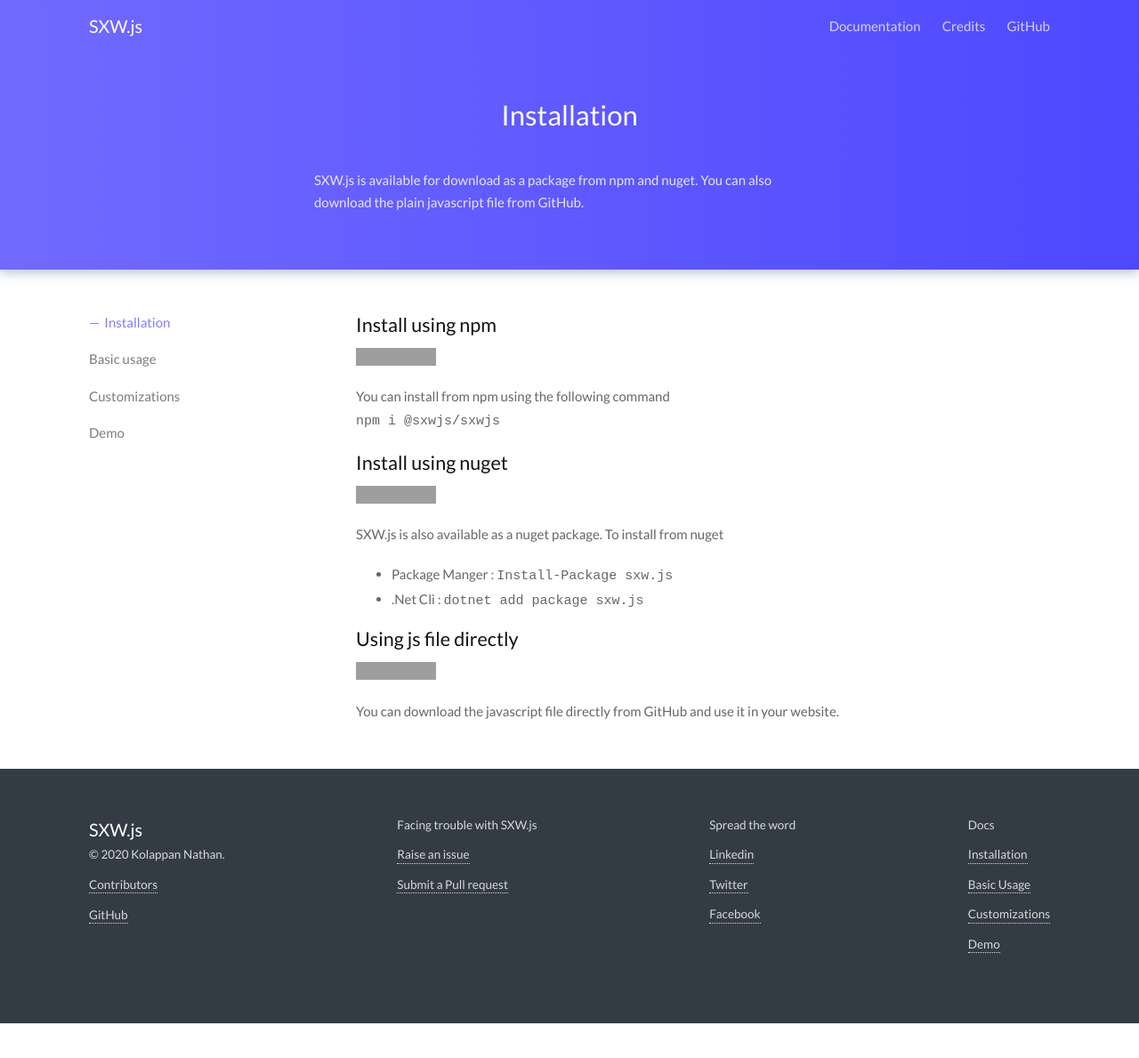
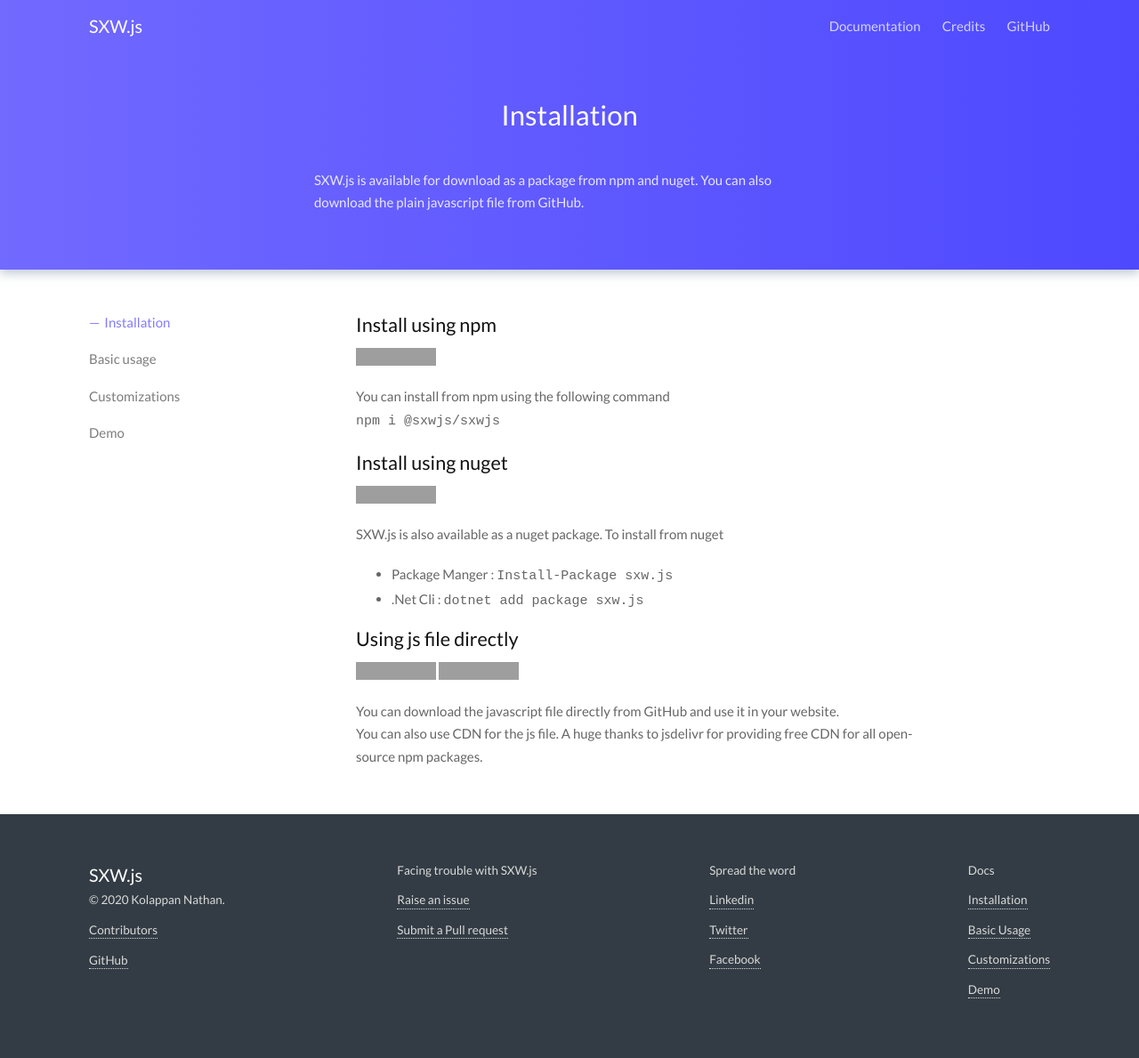
Before and after one commit to sxw-js/sxw-js.github.io, a Jekyll site: the page built from pages/docs-installation.md, in a window 1280 px wide and 1201 px high. Shown: the top 1189 px of the window at 89% size. Built offline with Jekyll 4.4.1, drawn with Linux system fonts in a browser that asks for light colours; grey boxes are pictures that could not be loaded.

Commit message:
Update docs-installation.md

```diff
--- a/pages/docs-installation.md
+++ b/pages/docs-installation.md
@@ -55,9 +55,12 @@
                 <div class="text-container">
                     <h3 class="page__main__title">Using js file directly</h3>
                     <a href="https://github.com/sxwjs/sxwjs/releases" target="blank" rel="noopener"><img alt="GitHub release"
-                            src="https://img.shields.io/github/release/sxwjs/sxwjs.svg?label=GitHub%20release&logo=github&style=flat-square"></a><br />
+                            src="https://img.shields.io/github/release/sxwjs/sxwjs.svg?label=GitHub%20release&logo=github&style=flat-square"></a>
+                    <a href="https://www.jsdelivr.com/package/npm/@sxwjs/sxwjs" target="blank" rel="noopener"><img alt="jsdelivr CDN usage" src="https://img.shields.io/jsdelivr/npm/hy/@sxwjs/sxwjs?label=CDN%20-%20jsdelivr&logo=jsdelivr&logoColor=white&style=flat-square"></a><br />
                     <p>
                         You can download the javascript file directly from GitHub and use it in your website.
+                        <br>
+                        You can also use CDN for the js file. A huge thanks to jsdelivr for providing free CDN for all open-source npm packages.
                     </p>
                     <ul>
                     </ul>
```
